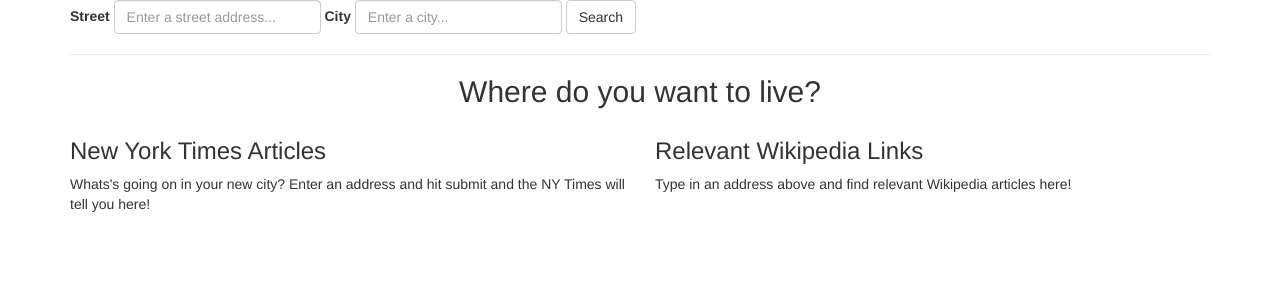
After one commit to jreiher2003/Web-Development-with-Flask, a Flask app: page /ajax in a window 1280 px wide. The commit adds this page. Shown: the top 300 px of the page. Run offline with Flask 2, Linux system fonts and the light colour scheme; some libraries are stand-ins or nearby versions.

Commit message:
Add /ajax to project w/starter code

```diff
--- a/lesson 5 - APIs/Ascii-Chan/app/ascii.py
+++ b/lesson 5 - APIs/Ascii-Chan/app/ascii.py
@@ -95,3 +95,7 @@ def delete_art(art_id):
         return redirect(url_for("hello"))
     return render_template("delete.html",
         delete_artwork=delete_artwork)
+
+@app.route("/ajax")
+def ajax():
+    return render_template("ajax.html")
--- /dev/null
+++ b/lesson 5 - APIs/Ascii-Chan/app/templates/ajax.html
@@ -0,0 +1,32 @@
+{% extends "base.html" %}
+{% block title %}Ajax Usage{% endblock %}
+{% block content %}
+
+<form class="form-inline" action="" method="">
+	<div class="form-group">
+		<label for="street">Street</label>
+		<input type="text" id="street" name="street" class="form-control" placeholder="Enter a street address...">
+	</div>
+	<div class="form-group">
+		<label for="city">City</label>
+		<input type="text" name="city" id="city" class="form-control" placeholder="Enter a city...">
+	</div>
+	<input type="submit" class="btn btn-default" value="Search">
+</form>
+<hr>
+
+<h2 class="text-center">Where do you want to live?</h2>
+
+<div class="row">
+	<div class="col-md-6">
+		<h3>New York Times Articles</h3>
+		<p> Whats's going on in your new city?  Enter an address and hit submit and the NY Times will tell you here!</p>
+	</div>
+	<div class="col-md-6">
+		<h3>Relevant Wikipedia Links</h3>
+		<p>Type in an address above and find relevant Wikipedia articles here!</p>
+	</div>
+</div>
+
+
+{% endblock %}
--- a/lesson 5 - APIs/Ascii-Chan/app/templates/base.html
+++ b/lesson 5 - APIs/Ascii-Chan/app/templates/base.html
@@ -5,7 +5,7 @@
 	<meta http-equiv="X-UA-Compatible" content="IE=edge">
 	<meta name="viewport" content="width=device-width, initial-scale=1">
 	<link rel="stylesheet" href="https://maxcdn.bootstrapcdn.com/bootstrap/3.3.6/css/bootstrap.min.css" >
-	<title>Ascii-Chan</title>
+	<title>{% block title %}{% endblock %}</title>
 </head>
 <body>
 <div class="container">
--- a/lesson 5 - APIs/Ascii-Chan/app/templates/front.html
+++ b/lesson 5 - APIs/Ascii-Chan/app/templates/front.html
@@ -1,4 +1,5 @@
 {% extends "base.html" %}
+{% block title %}Ascii Chan{% endblock %}
 {% block content %}
 <h3>/ascii/</h3>
 <div class="row">
```
